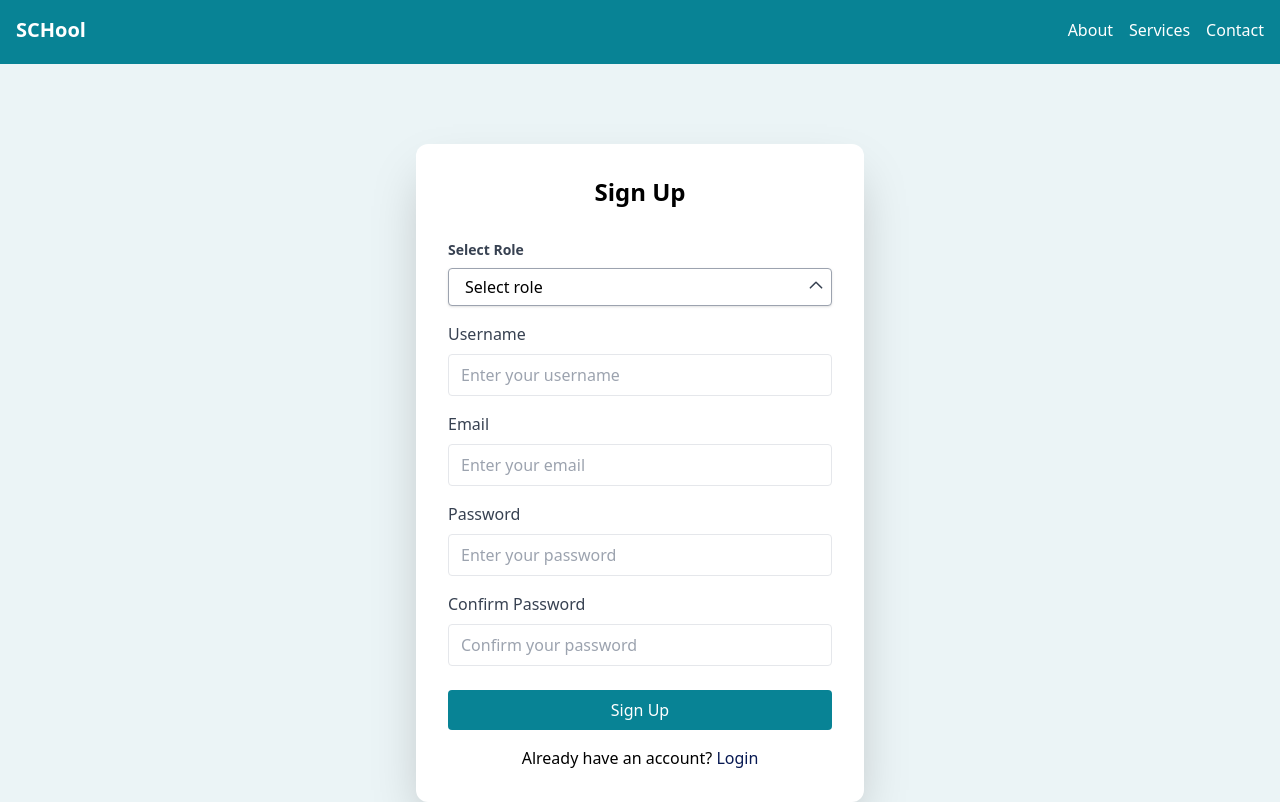
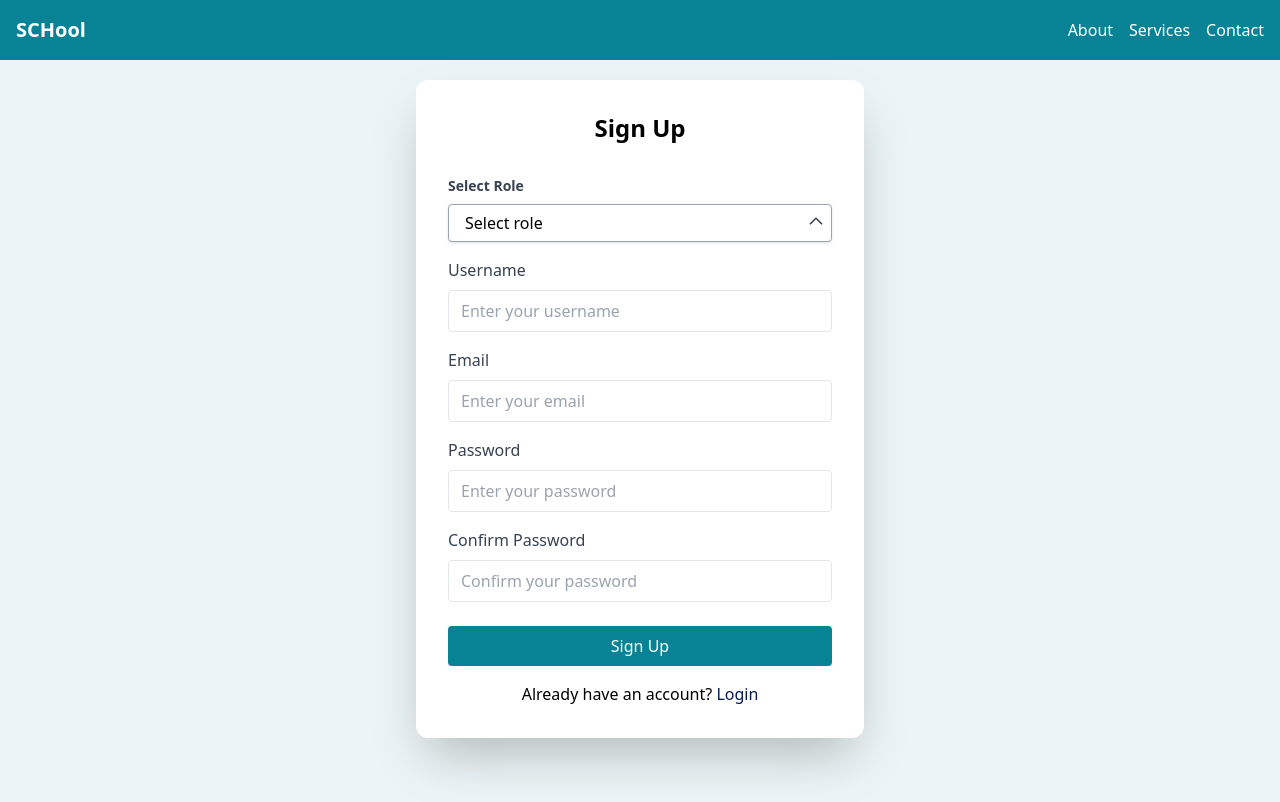
Before and after one commit to Sathiskumarssf/School-management, a React (Create React App) app in the folder client/: page / in a window 1280 px wide. Shown: the top 802 px of the page. Built offline with nearby package versions, Linux system fonts and the light colour scheme.

Commit message:
add correct path  to home pages

```diff
--- a/client/src/App.js
+++ b/client/src/App.js
@@ -4,6 +4,7 @@
 import Navbar from "./components/Navbar/Navbar";
 
 import SignUp from "./Pages/LoginSignUp/SignUp";
+import Home from "./Pages/home/Home";
 import Login from "./Pages/LoginSignUp/Login";
 import AboutPage from "./Pages/AboutPage";
 
@@ -16,12 +17,13 @@
     <Router>
 
       <div>
-        <Navbar/>
+
         <Routes>
 
           <Route path="/" element={<SignUp />} />
           <Route path="/login" element={<Login />} />
           <Route path="/about" element={<AboutPage />} />
+          <Route path="/home" element={<Home />} />
           {/* <Route path="/contact" element={<ContactPage/>} /> */}
 =======
         </Routes>
```
